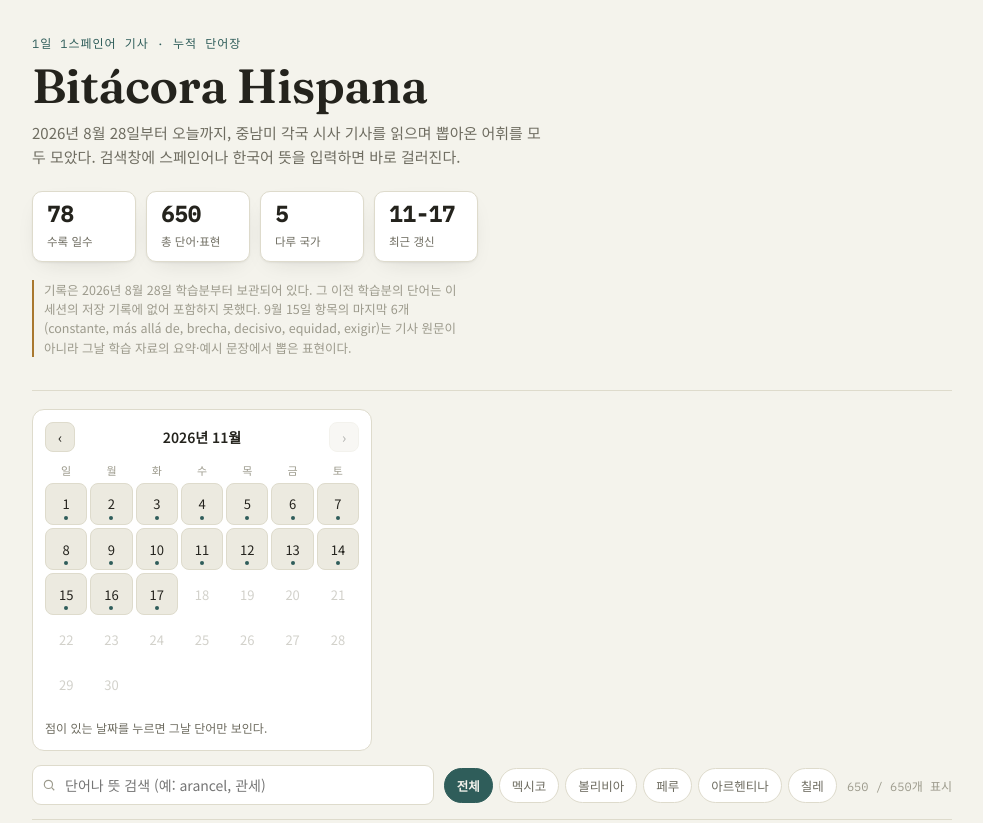
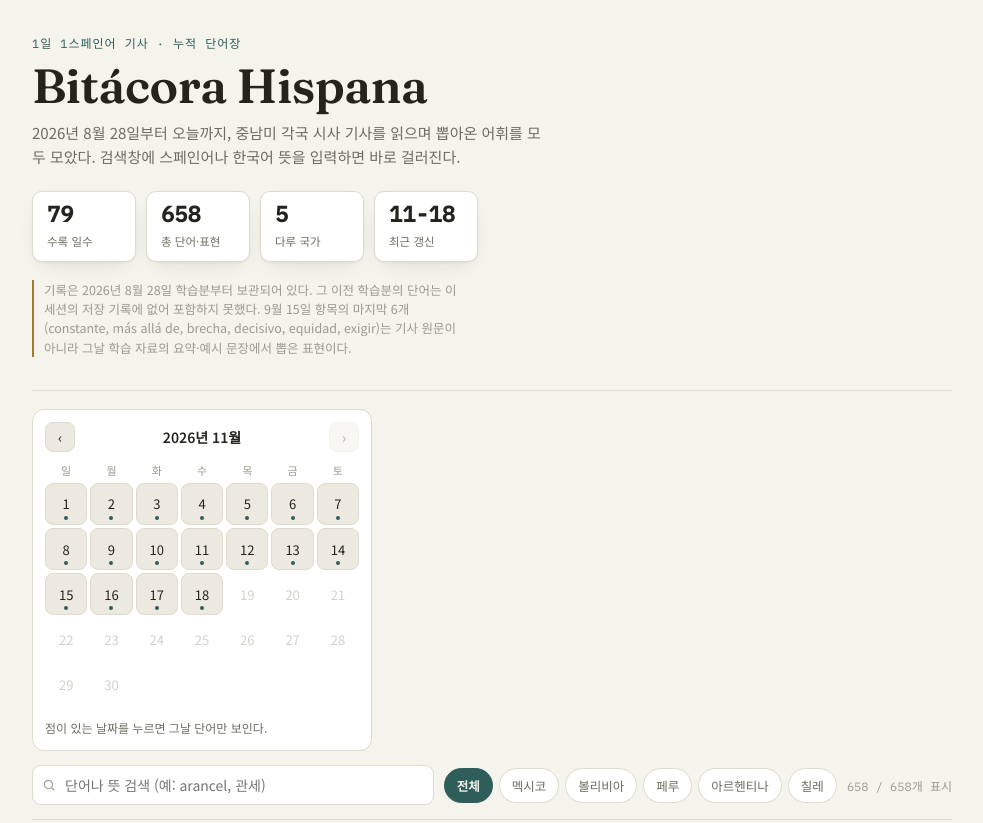
Before and after one commit to gilsy02/Bitacora-hispana, a plain HTML site: page index.html in a window 1280 px wide. Shown: the top 823 px of the page, without its empty margins (148-1131 px from the left). Drawn offline with Linux system fonts and the light colour scheme.

Commit message:
Add 2026-11-18 vocabulary
Co-Authored-By: Claude Opus 5.5 <noreply@anthropic.com>
Claude-Session: https://claude.ai/code/session_01XxmwwM5BS55jpdve2mVXbC

```diff
--- a/index.html
+++ b/index.html
@@ -1224,6 +1224,16 @@ const DATA = [
   {es:"normalización", pos:"명사(여)", ko:"정상화", ex:"La normalización del transporte marítimo redujo la demanda de envíos aéreos.", exKo:"해상 운송의 정상화로 항공 운송 수요가 줄었다."},
   {es:"quedar exento de (quedaron exentas)", pos:"동사구", ko:"~에서 면제되다", ex:"Las mercancías del corredor con Estados Unidos quedaron exentas de aranceles por el T-MEC.", exKo:"미국과의 노선 화물은 T-MEC 덕분에 관세에서 면제되었다."},
   {es:"trampolín", pos:"명사(남)", ko:"발판, 도약대(비유적 의미의 경유지)", ex:"Algunas empresas usaban a México como trampolín entre China y Estados Unidos.", exKo:"일부 기업은 멕시코를 중국과 미국 사이의 발판으로 이용했다."}
+]},
+{date:"2026-11-18", country:"bo", countryName:"볼리비아", cat:"외교(미국·볼리비아 대사 상호 지명, 2008년 이후 관계 완전 복원)", title:"“La decisión es restablecer plenamente las relaciones”: Bolivia también nominará a su embajador en EEUU", source:"El Deber, 2026-11-17", words:[
+  {es:"restablecer (restablecer plenamente)", pos:"동사", ko:"복원하다, 완전히 회복시키다", ex:"La decisión es restablecer plenamente las relaciones con Estados Unidos.", exKo:"결정은 미국과의 관계를 완전히 복원하는 것이다."},
+  {es:"nominar (nominará, nominó)", pos:"동사", ko:"지명하다", ex:"Bolivia también nominará a su nuevo embajador en Estados Unidos.", exKo:"볼리비아도 주미 신임 대사를 지명할 것이다."},
+  {es:"embajador(a) extraordinario(a) y plenipotenciario(a)", pos:"명사구(남·여)", ko:"특명전권대사", ex:"Trump nominó a Kara Frederick como embajadora extraordinaria y plenipotenciaria ante Bolivia.", exKo:"트럼프는 카라 프레더릭을 주볼리비아 특명전권대사로 지명했다."},
+  {es:"vocero presidencial", pos:"명사구(남)", ko:"대통령 대변인", ex:"El vocero presidencial José Luis Gálvez habló en una conferencia de prensa.", exKo:"호세 루이스 갈베스 대통령 대변인은 기자회견에서 발언했다."},
+  {es:"dar su aval", pos:"관용 표현", ko:"승인하다 (직역: 보증을 주다)", ex:"El Senado de Estados Unidos debe dar su aval a la nominación.", exKo:"미국 상원이 그 지명을 승인해야 한다."},
+  {es:"encargado de negocios", pos:"명사구(남)", ko:"대리대사", ex:"Desde 2008, ambos países mantienen relaciones a través de encargados de negocios.", exKo:"2008년 이후 양국은 대리대사를 통해 관계를 유지해 왔다."},
+  {es:"expulsar (expulsó, expulsada)", pos:"동사", ko:"추방하다", ex:"En 2008, Evo Morales expulsó al representante estadounidense Philip Goldberg.", exKo:"2008년 에보 모랄레스는 미국 대표 필립 골드버그를 추방했다."},
+  {es:"recomposición", pos:"명사(여)", ko:"재정립, 재구성", ex:"La designación se enmarca en la recomposición de la relación bilateral.", exKo:"이번 지명은 양국 관계 재정립의 틀 안에서 이뤄진다."}
 ]}
 ];
 
```
